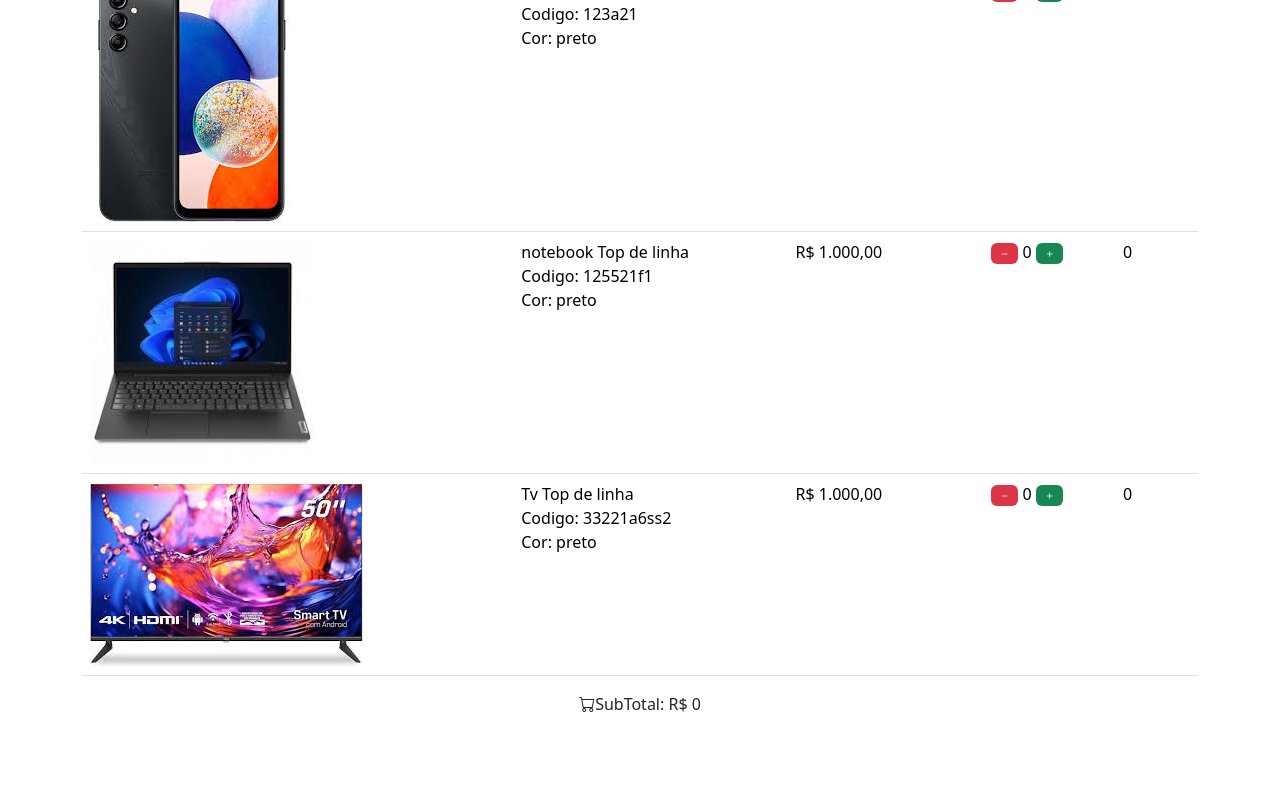
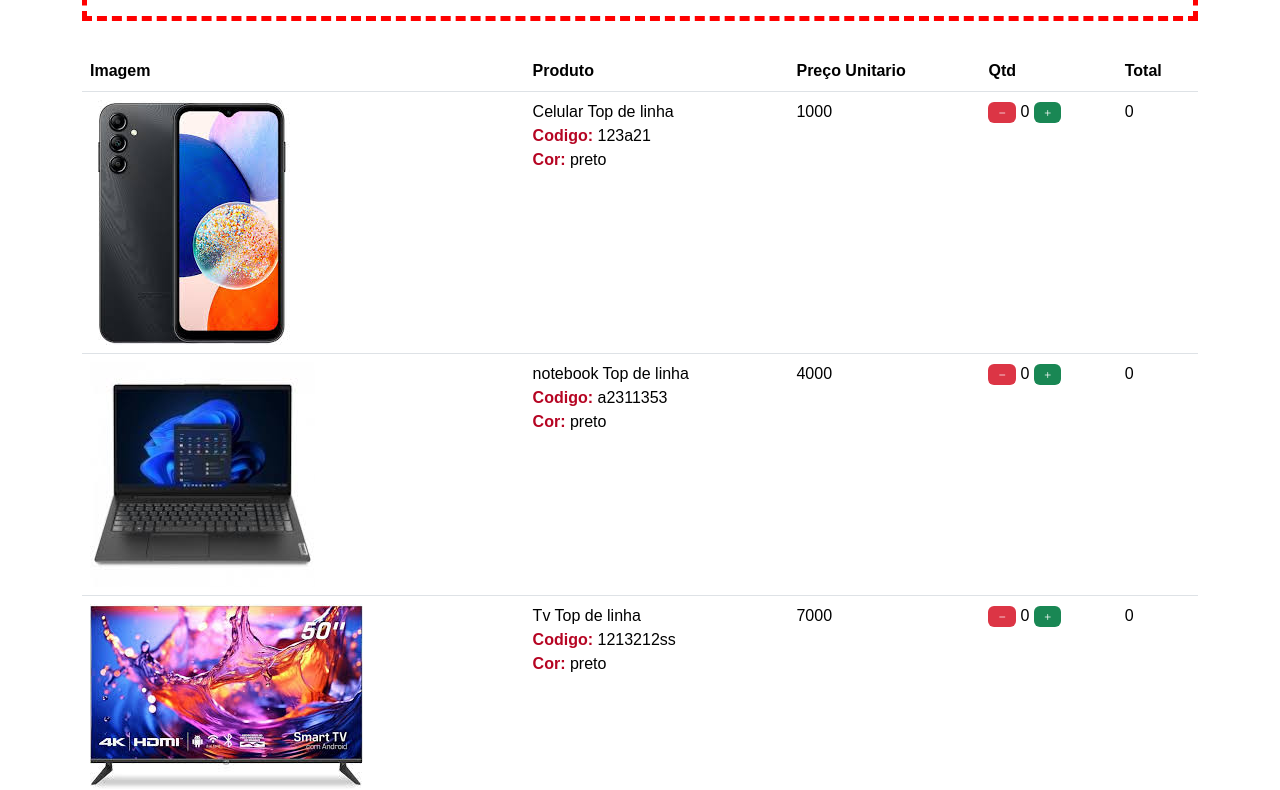
Before and after one commit to HugoZAuad/Lojinha_faculdade, a plain HTML site: page index.html in a window 1280 px wide. Shown: the part 127-917 px from the top of the page. Before the commit the page ends 843 px from the top, so only its background shows below. Drawn offline with nearby package versions, Linux system fonts and the light colour scheme.

Commit message:
Projeto finalizado, simples, feito as funções necessarias

```diff
--- /dev/null
+++ b/funcoes.js
@@ -0,0 +1,24 @@
+function alterarQtd(produto, acao) {
+  const qtd = document.getElementById("qtd_" + produto);
+  const valor = document.getElementById("valor_" + produto);
+  const total = document.getElementById("total_" + produto);
+
+  if (acao == "-" && qtd.innerHTML == 0) {
+    alert("Atenção! A quantidade não pode ser menor que zero.");
+  } else {
+    acao == "+" ? qtd.innerHTML++ : qtd.innerHTML--;
+    total.innerHTML = qtd.innerHTML * valor.innerHTML;
+
+    soma();
+  }
+}
+
+function soma() {
+  let soma = 0;
+
+  for (let i = 1; i < 4; i++) {
+    soma += Number(document.getElementById("total_" + i).innerHTML);
+  }
+
+  document.getElementById("subtotal").innerHTML = soma;
+}
--- a/index.html
+++ b/index.html
@@ -8,12 +8,15 @@
     <link href="https://cdn.jsdelivr.net/npm/bootstrap@5.3.5/dist/css/bootstrap.min.css" rel="stylesheet"
         integrity="sha384-SgOJa3DmI69IUzQ2PVdRZhwQ+dy64/BUtbMJw1MZ8t5HZApcHrRKUc4W0kG879m7" crossorigin="anonymous">
     <link rel="stylesheet" href="https://cdn.jsdelivr.net/npm/bootstrap-icons@1.11.3/font/bootstrap-icons.min.css">
+
+    <link rel="stylesheet" href="style.css">
+    <script src="/funcoes.js"></script>
 </head>
 
 <body>
 
     <div class="container">
-        <h1> <i class="bi bi-currency-dollar"></i>Lojinha da unidade</h1>
+        <h1> <i id="cifrao" class="bi bi-currency-dollar"></i>Lojinha da unidade</h1>
 
         <table class="table table-hover ">
             <thead>
@@ -32,18 +35,18 @@
                     </td>
                     <td>
                         <div>Celular Top de linha</div>
-                        <div>Codigo: 123a21</div>
-                        <div>Cor: preto</div>
+                        <div> <span class="produto-item"> Codigo: </span> 123a21</div>
+                        <div> <span class="produto-item"> Cor: </span> preto</div>
+                    </td>
+                    <td id="valor_1">
+                        1000
                     </td>
                     <td>
-                        R$ 1.000,00
+                        <span class="badge bg-danger" onclick="alterarQtd(1, '-')"><i class="bi bi-dash"></i></span>
+                        <span id="qtd_1">0</span>
+                        <span class="badge bg-success" onclick="alterarQtd(1, '+')"><i class="bi bi-plus"></i></span>
                     </td>
-                    <td>
-                        <span class="badge bg-danger"><i class="bi bi-dash"></i></span>
-                        0
-                        <span class="badge bg-success"><i class="bi bi-plus"></i></span>
-                    </td>
-                    <td>0</td>
+                    <td id="total_1">0</td>
                 </tr>
 
                 <tr>
@@ -52,18 +55,18 @@
                     </td>
                     <td>
                         <div>notebook Top de linha</div>
-                        <div>Codigo: 125521f1</div>
-                        <div>Cor: preto</div>
+                        <div> <span class="produto-item"> Codigo: </span> a2311353</div>
+                        <div> <span class="produto-item"> Cor: </span> preto</div>
+                    </td>
+                    <td id="valor_2">
+                        4000
                     </td>
                     <td>
-                        R$ 1.000,00
+                        <span class="badge bg-danger" onclick="alterarQtd(2, '-')"><i class="bi bi-dash"></i></span>
+                        <span id="qtd_2">0</span>
+                        <span class="badge bg-success" onclick="alterarQtd(2, '+')"><i class="bi bi-plus"></i></span>
                     </td>
-                    <td>
-                        <span class="badge bg-danger"><i class="bi bi-dash"></i></span>
-                        0
-                        <span class="badge bg-success"><i class="bi bi-plus"></i></span>
-                    </td>
-                    <td>0</td>
+                    <td id="total_2">0</td>
                 </tr>
 
                 <tr>
@@ -72,24 +75,24 @@
                     </td>
                     <td>
                         <div>Tv Top de linha</div>
-                        <div>Codigo: 33221a6ss2</div>
-                        <div>Cor: preto</div>
+                        <div> <span class="produto-item"> Codigo: </span> 1213212ss</div>
+                        <div> <span class="produto-item"> Cor: </span> preto</div>
+                    </td>
+                    <td id="valor_3">
+                        7000
                     </td>
                     <td>
-                        R$ 1.000,00
+                        <span class="badge bg-danger" onclick="alterarQtd(3, '-')"><i class="bi bi-dash"></i></span>
+                        <span id="qtd_3">0</span>
+                        <span class="badge bg-success" onclick="alterarQtd(3, '+')"><i class="bi bi-plus"></i></span>
                     </td>
-                    <td>
-                        <span class="badge bg-danger"><i class="bi bi-dash"></i></span>
-                        0
-                        <span class="badge bg-success"><i class="bi bi-plus"></i></span>
-                    </td>
-                    <td>0</td>
+                    <td id="total_3">0</td>
                 </tr>
             </tbody>
         </table>
 
-        <footer class="text-center">
-            <span> <i class="bi bi-cart"></i>SubTotal: R$ 0</span>
+        <footer class="text-center" >
+            <span> <i class="bi bi-cart"></i>SubTotal: <span id="subtotal">0</span></span>
         </footer>
     </div>
 </body>
--- /dev/null
+++ b/style.css
@@ -0,0 +1,26 @@
+*{
+    font-family: Arial, Helvetica, sans-serif;
+}
+
+h1{
+    border: red dashed 5px;
+    margin: 30px 0;
+    padding: 30px;
+    text-align: center;
+}
+
+#cifrao{
+    color: green;
+}
+
+footer{
+    background-color: #555555;
+    color: white;
+    padding: 20px;
+    margin-bottom: 20px;
+}
+
+.produto-item{
+    color: #b60523;
+    font-weight: bold;
+}
```
Also changed, not shown: 1 other file.
